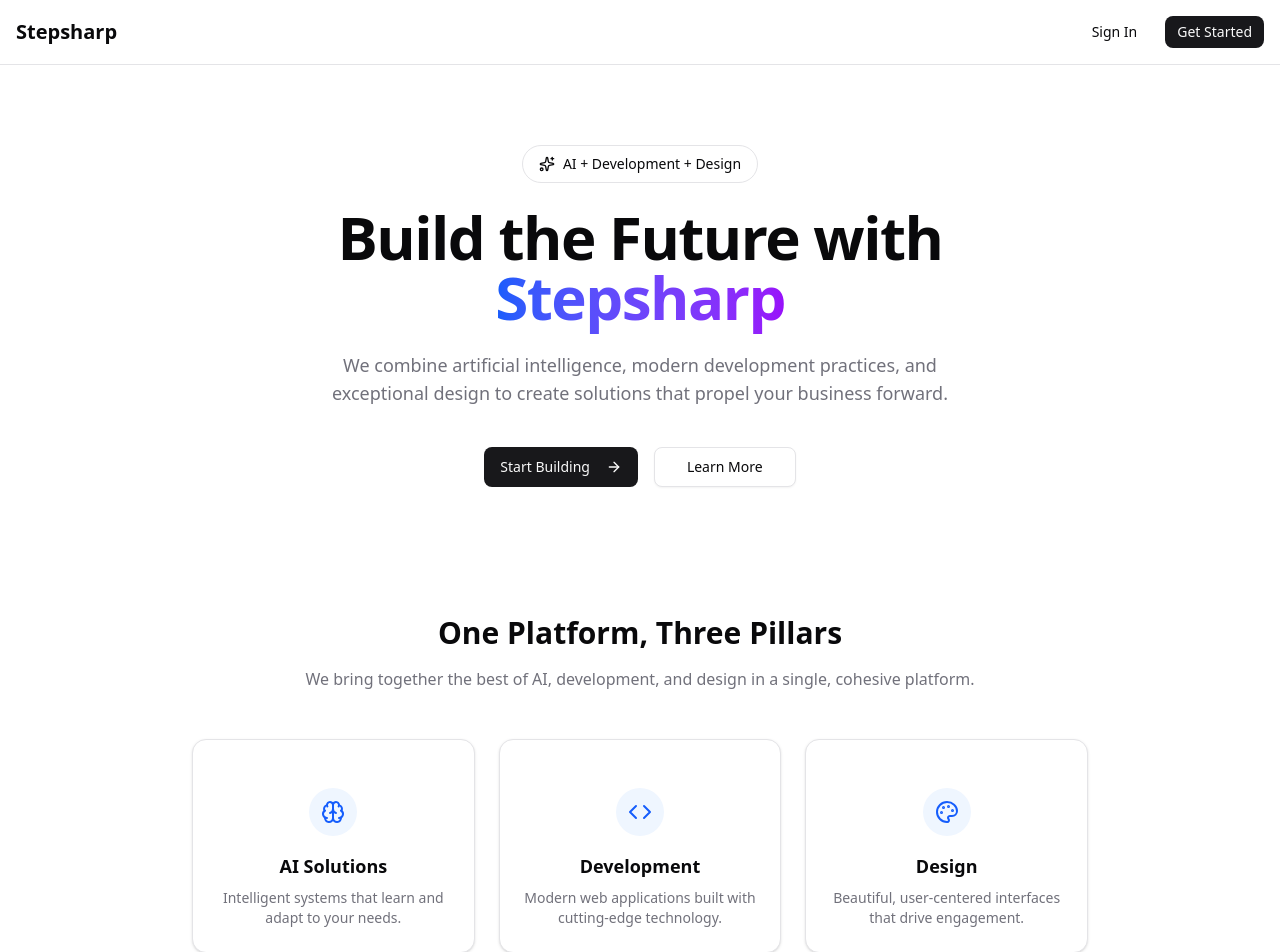
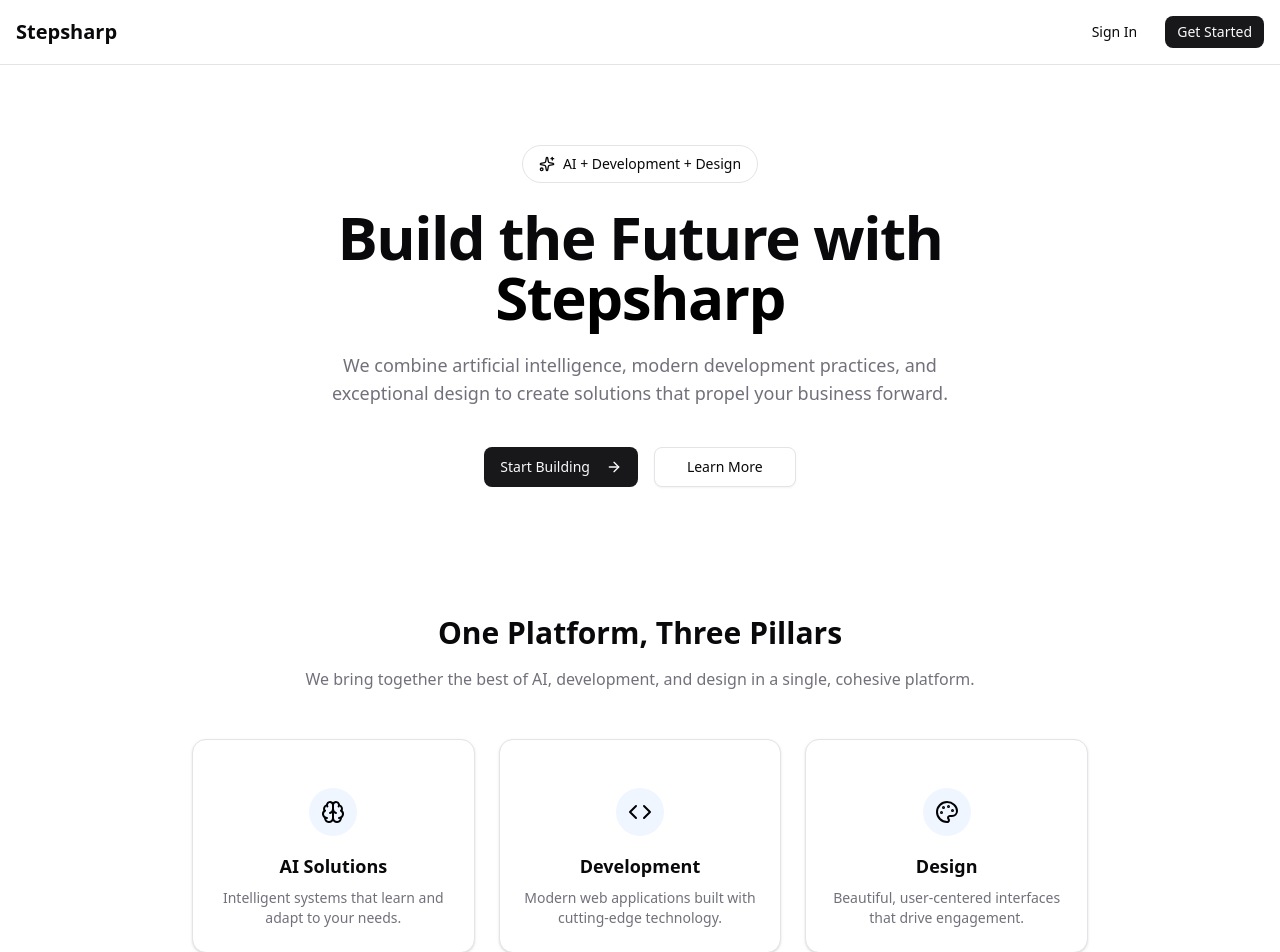
Before and after one commit to stepsharpdigital/nextjs-templates, a Next.js app: page / in a window 1280 px wide. Shown: the top 952 px of the page. Built offline with nearby package versions, Linux system fonts and the light colour scheme.

Commit message:
feat:updated the home page

```diff
--- a/app/page.tsx
+++ b/app/page.tsx
@@ -54,7 +54,7 @@
           </div>
           <h1 className="text-4xl font-bold tracking-tight sm:text-5xl md:text-6xl">
             Build the Future with{" "}
-            <span className="bg-linear-to-r from-blue-600 to-purple-600 bg-clip-text text-transparent">
+            <span className="text-black">
               Stepsharp
             </span>
           </h1>
@@ -89,7 +89,7 @@
               <Card key={index} className="text-center">
                 <CardContent className="pt-6">
                   <div className="mx-auto mb-4 flex h-12 w-12 items-center justify-center rounded-full bg-blue-50 dark:bg-blue-900/20">
-                    <div className="text-blue-600 dark:text-blue-400">{feature.icon}</div>
+                    <div className="text-black dark:text-gray-400">{feature.icon}</div>
                   </div>
                   <h3 className="text-lg font-semibold">{feature.title}</h3>
                   <p className="mt-2 text-sm text-muted-foreground">{feature.description}</p>
```
